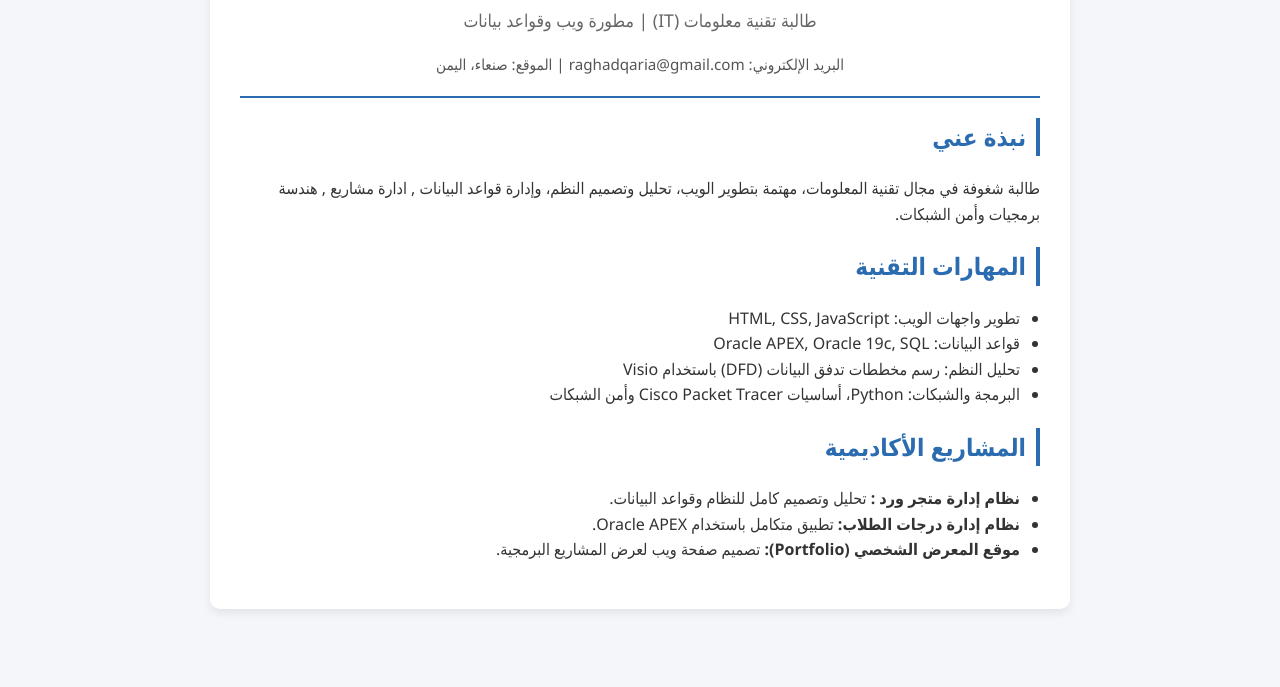
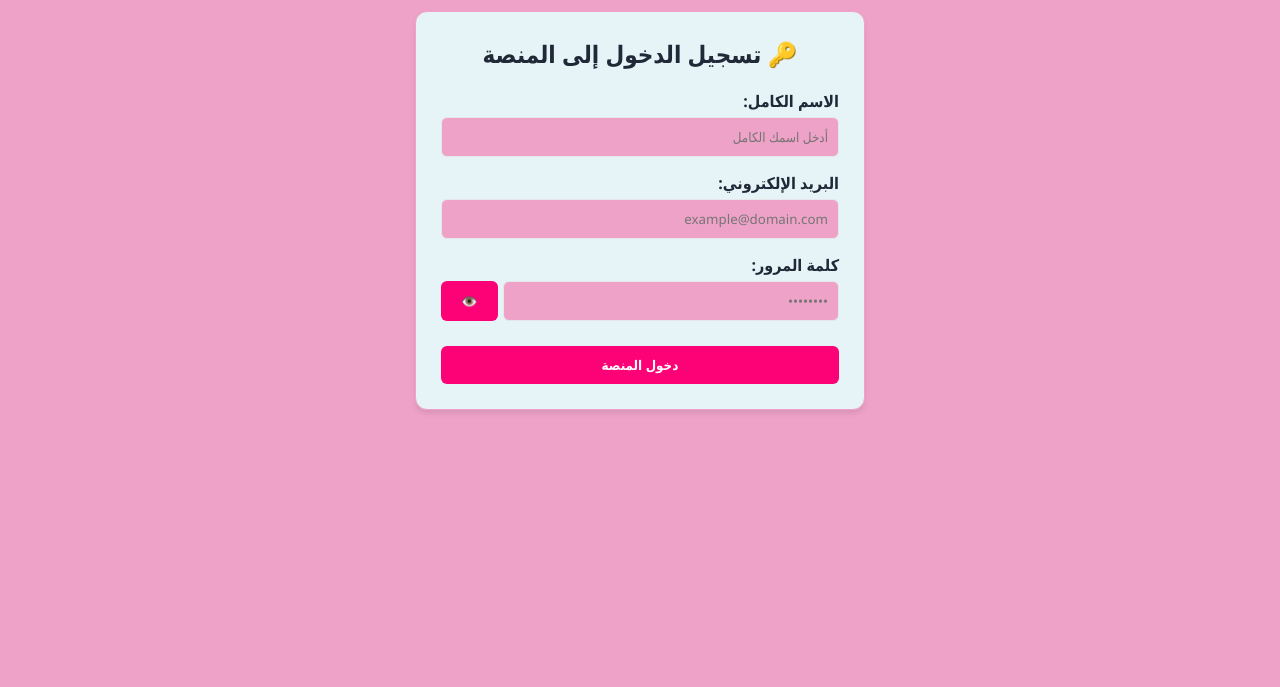
Before and after one commit to qaria-raghad/student-project, a plain HTML site: page index.html in a window 1280 px wide. Shown: the part 113-800 px from the top of the page. Drawn offline with Linux system fonts and the light colour scheme; files that its build step writes are made by us from their sources.

Commit message:
Add files via upload

```diff
--- a/index.html
+++ b/index.html
@@ -3,70 +3,77 @@
 <head>
     <meta charset="UTF-8">
     <meta name="viewport" content="width=device-width, initial-scale=1.0">
-    <title>السيرة الذاتية - رغد إبراهيم قريّة</title>
-    <style>
-        body {
-            font-family: 'Segoe UI', Tahoma, Geneva, Verdana, sans-serif;
-            background-color: #f4f6f9;
-            color: #333;
-            margin: 0;
-            padding: 20px;
-            line-height: 1.6;
-        }
-        .container {
-            max-width: 800px;
-            margin: 0 auto;
-            background: #fff;
-            padding: 30px;
-            border-radius: 10px;
-            box-shadow: 0 4px 10px rgba(0,0,0,0.08);
-        }
-        header {
-            text-align: center;
-            border-bottom: 2px solid #2b6cb0;
-            padding-bottom: 20px;
-            margin-bottom: 20px;
-        }
-        h1 { margin: 0; color: #2b6cb0; }
-        .subtitle { color: #666; font-size: 1.1em; }
-        h2 { color: #2b6cb0; border-right: 4px solid #2b6cb0; padding-right: 10px; }
-        ul { padding-right: 20px; }
-        .contact { margin-top: 10px; font-size: 0.95em; color: #555; }
-    </style>
+    <title>STUDIOM - تسجيل الدخول</title>
+    <link rel="stylesheet" href="css/style.css">
 </head>
 <body>
-    <div class="container">
-        <header>
-            <h1>رغد إبراهيم قريّة</h1>
-            <p class="subtitle">طالبة تقنية معلومات (IT) | مطورة ويب وقواعد بيانات</p>
-            <div class="contact">
-                البريد الإلكتروني: raghadqaria@gmail.com | الموقع: صنعاء، اليمن
-            </div>
-        </header>
+    <header style="justify-content: center; position: relative;">
+        <div class="logo">STUDIOM</div>
+        <div class="header-controls" style="position: absolute; left: 20px;">
+            <button class="btn-icon" onclick="toggleDarkMode()">🌙</button>
+        </div>
+    </header>
 
-        <section>
-            <h2>نبذة عني</h2>
-            <p>طالبة شغوفة في مجال تقنية المعلومات، مهتمة بتطوير الويب، تحليل وتصميم النظم، وإدارة قواعد البيانات , ادارة مشاريع , هندسة برمجيات وأمن الشبكات.</p>
+    <main class="container" style="max-width: 450px; margin-top: 60px;">
+        <section class="card">
+            <h2 style="text-align: center; margin-bottom: 20px;">🔑 تسجيل الدخول إلى المنصة</h2>
+            <form onsubmit="handleLoginRedirect(event)" style="display: flex; flex-direction: column; gap: 15px;">
+                <p id="form-error" style="color: var(--danger); font-size: 0.85rem; display: none; text-align: center; padding: 8px; background: rgba(255,0,0,0.1); border-radius: 5px;"></p>
+
+                <div>
+                    <label style="display: block; margin-bottom: 5px; font-weight: bold;">الاسم الكامل:</label>
+                    <input type="text" id="login-name" class="form-control" placeholder="أدخل اسمك الكامل" style="width: 100%;" required>
+                </div>
+
+                <div>
+                    <label style="display: block; margin-bottom: 5px; font-weight: bold;">البريد الإلكتروني:</label>
+                    <input type="email" id="login-email" class="form-control" placeholder="example@domain.com" style="width: 100%;" required>
+                </div>
+
+                <div>
+                    <label style="display: block; margin-bottom: 5px; font-weight: bold;">كلمة المرور:</label>
+                    <div style="display: flex; gap: 5px;">
+                        <input type="password" id="login-password" class="form-control" placeholder="••••••••" style="flex: 1;" required>
+                        <button type="button" class="btn" onclick="togglePasswordVisibility()">👁️</button>
+                    </div>
+                </div>
+
+                <button type="submit" class="btn" style="margin-top: 10px; width: 100%; font-weight: bold; padding: 10px;">دخول المنصة</button>
+            </form>
         </section>
+    </main>
 
-        <section>
-            <h2>المهارات التقنية</h2>
-            <ul>
-                <li>تطوير واجهات الويب: HTML, CSS, JavaScript</li>
-                <li>قواعد البيانات: Oracle APEX, Oracle 19c, SQL</li>
-                <li>تحليل النظم: رسم مخططات تدفق البيانات (DFD) باستخدام Visio</li>
-                <li>البرمجة والشبكات: Python، أساسيات Cisco Packet Tracer وأمن الشبكات</li>
-            </ul>
-        </section>
+    <script src="javascript/app.js"></script>
+    <script>
+        function handleLoginRedirect(e) {
+            e.preventDefault();
+            const nameElem = document.getElementById('login-name');
+            const emailElem = document.getElementById('login-email');
+            const passElem = document.getElementById('login-password');
+            const err = document.getElementById('form-error');
 
-        <section>
-            <h2>المشاريع الأكاديمية</h2>
-            <ul>
-                <li><strong>نظام إدارة متجر ورد :</strong> تحليل وتصميم كامل للنظام وقواعد البيانات.</li>
-                <li><strong>نظام إدارة درجات الطلاب:</strong> تطبيق متكامل باستخدام Oracle APEX.</li>
-                <li><strong>موقع المعرض الشخصي (Portfolio):</strong> تصميم صفحة ويب لعرض المشاريع البرمجية.</li>
-            </ul>
-        </section>
-    </div>
+            const name = nameElem.value.trim();
+            const email = emailElem.value.trim();
+            const pass = passElem.value.trim();
+
+            if (!name || !email || !pass) {
+                if (err) { err.textContent = 'يرجى ملء جميع الحقول المطلوبة.'; err.style.display = 'block'; }
+                return;
+            }
+
+            if (!email.includes('@') || !email.includes('.')) {
+                if (err) { err.textContent = 'يرجى إدخال بريد إلكتروني صحيح.'; err.style.display = 'block'; }
+                return;
+            }
+
+            if (pass.length < 6) {
+                if (err) { err.textContent = 'كلمة المرور يجب ألا تقل عن 6 أحرف.'; err.style.display = 'block'; }
+                return;
+            }
+
+            // التوجيه التلقائي للصفحة الرئيسية بعد الانتهاء من التحقق
+            window.location.href = 'home.html';
+        }
+    </script>
 </body>
 </html>
```
